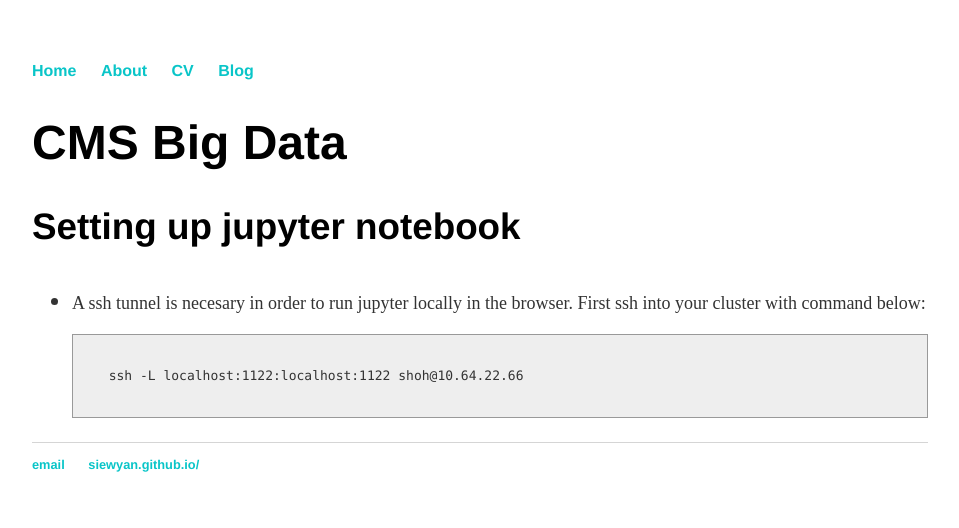
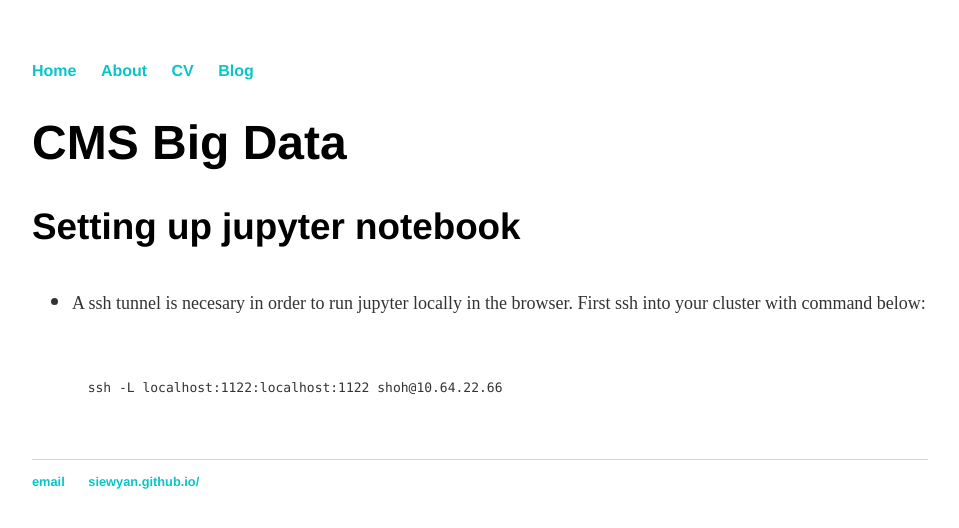
Before and after one commit to SiewYan/SiewYan.github.io, a Jekyll site: the page built from projects/CMSBigData.html, in a window 1280 px wide. Shown: the top 528 px of the page, without its empty margins (160-1119 px from the left). Built offline with Jekyll 4.4.1, drawn with Linux system fonts in a browser that asks for light colours; nearby versions of some CDN libraries.

Commit message:
Update CMSBigData.html

```diff
--- a/projects/CMSBigData.html
+++ b/projects/CMSBigData.html
@@ -8,7 +8,7 @@ title: CMS Big Data
   <h3>Setting up jupyter notebook</h3>
   <ul>
   <li><p>A ssh tunnel is necesary in order to run jupyter locally in the browser. First ssh into your cluster with command below:</p>
-  <pre><code>
+ <code>
   ssh -L localhost:1122:localhost:1122 shoh@10.64.22.66
-  </code></pre>
+  </code>
 </ul>
```
